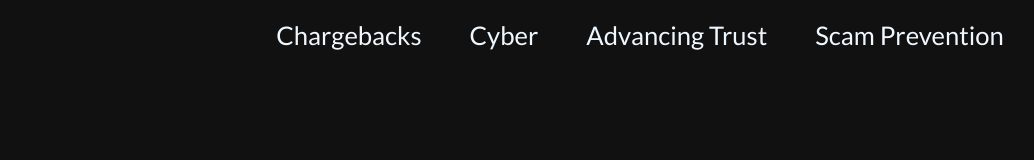
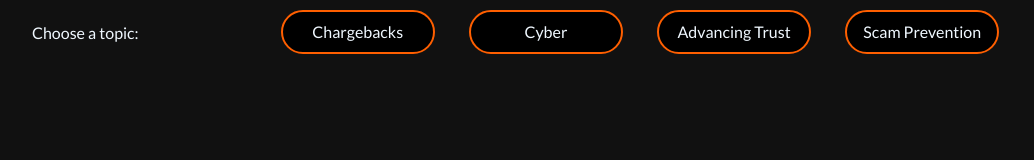
Before and after one commit to swordsreversed/ao24, a plain HTML site: page kiosk1.html in a window 1280 px wide. Shown: the whole page, without its empty margins (0-1034 px from the left). Drawn offline with Linux system fonts and the light colour scheme.

Commit message:
update nav style

```diff
--- a/kiosk1.html
+++ b/kiosk1.html
@@ -11,21 +11,22 @@
 
 <body>
     <div class="container">
-    <nav>
-        <ul>
-            <li><a href="https://www.mec-link.com/events/ethoca/">Chargebacks</a></li>
-            <li><a href="https://www.mec-link.com/events/riskrecon/">Cyber</a></li>
-            <li><a href="https://www.mec-link.com/2.0/bond-room/eye-in-the-sky/_/advancing-trust/">Advancing Trust</a></li>
-            <li><a href="https://www.mec-link.com/2.0/bond-room/eye-in-the-sky/_/consumer-fraud-risk/">Scam Prevention</a></li>
-        </ul>
-    </nav>
+        <nav>
+            <div>Choose a topic:</div>
+            <div class="ncontainer">
+                <ul id="navlist">
+                    <li><button class="btn"><a href="https://www.mec-link.com/events/ethoca/" class="nav-link">Chargebacks</a></button></li>
+                    <li><button class="btn"><a href="https://www.mec-link.com/events/riskrecon/">Cyber</a></button></li>
+                    <li><button class="btn"><a href="https://www.mec-link.com/2.0/bond-room/eye-in-the-sky/_/advancing-trust/">Advancing Trust</a></button></li>
+                    <li><button class="btn"><a href="https://www.mec-link.com/2.0/bond-room/eye-in-the-sky/_/consumer-fraud-risk/">Scam Prevention</a></button></li>
+                </ul>
+            </div>
+        </nav>
         <div class="main">
             <iframe id="mainframe" src="" frameborder="0"></iframe>
         </div>
-</div>
-
+    </div>
 </body>
-
 
 <script>
 
@@ -36,6 +37,19 @@
         })
     })
 
+    var btnContainer = document.getElementById("navlist");
+
+var btns = btnContainer.getElementsByClassName("btn");
+for (var i = 0; i < btns.length; i++) {
+    btns[i].addEventListener("click", function () {
+        var current = document.getElementsByClassName("active");
+        if (current.length > 0) {
+            current[0].className = current[0].className.replace(" active", "");
+        }
+        this.className += " active";
+    });
+}
+
 </script>
 
 </html>
--- a/style.css
+++ b/style.css
@@ -2,25 +2,20 @@ html,
 body {
     height: 100%;
     margin: 0;
+    font-family: 'Lato', sans-serif;
+    font-size: 1rem;
 }
 
 body {
     background-color: #111;
 }
 
-
-
 nav {
     display: flex;
-    justify-content: space-evenly;
-    margin: 1rem 0;
-    height: 80px;
-    font-family: 'Lato', sans-serif;
-    font-size: 1.6rem;
-    padding-bottom: 1rem;
+    justify-content: start;
+    margin: 0;
     color: aliceblue;
 }
-
 
 ul {
     margin: 0;
@@ -28,15 +23,52 @@ ul {
     list-style: none;
 }
 
+nav div:first-child {
+    padding: 0.3rem 2rem;
+    margin: 1rem 0;
+    width: 20%;
+}
+
+.ncontainer {
+    width: 60%;
+    display: flex;
+    justify-content: center;
+}
+
 nav ul {
     display: flex;
-    justify-content: space-evenly
+    width: 100%;
+    justify-content: space-evenly;
 }
 
-li a {
+nav li {
+    display: inline-block;
+    margin: 0.6rem;
+    min-width: 20%;
+}
+
+button {
+    border: 2px solid #FF5F00;
+    border-radius: 1.4rem;
+    background-color: black;
+    color: white;
+    padding: 0.5rem;
+    font-size: 16px;
+    cursor: pointer;
+    width: 100%;
+}
+
+button.active {
+    background-color: #FF5F00;
+}
+
+nav li a {
     text-decoration: none;
     color: aliceblue;
-    padding: 10px 24px;
+}
+
+button:hover {
+    border: 2px solid black;
 }
 
 .container {
@@ -53,6 +85,6 @@ li a {
 }
 
 #mainframe {
-    width: 80%;
+    width: 100%;
     height: 100%;
 }
```
Also changed, not shown: index.html (+10 -6 lines), kiosk2.html (+24 -7 lines), kiosk3.html (+24 -7 lines), kiosk4.html (+22 -8 lines).
